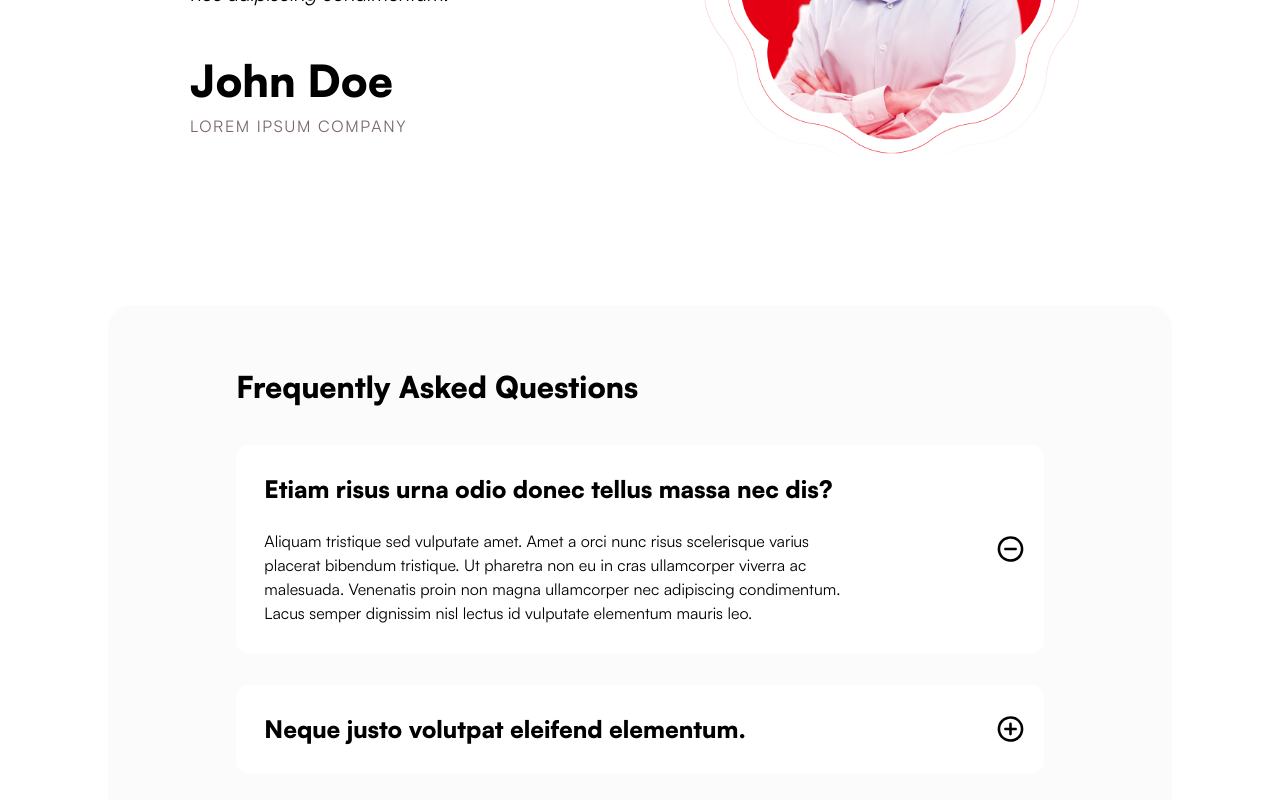
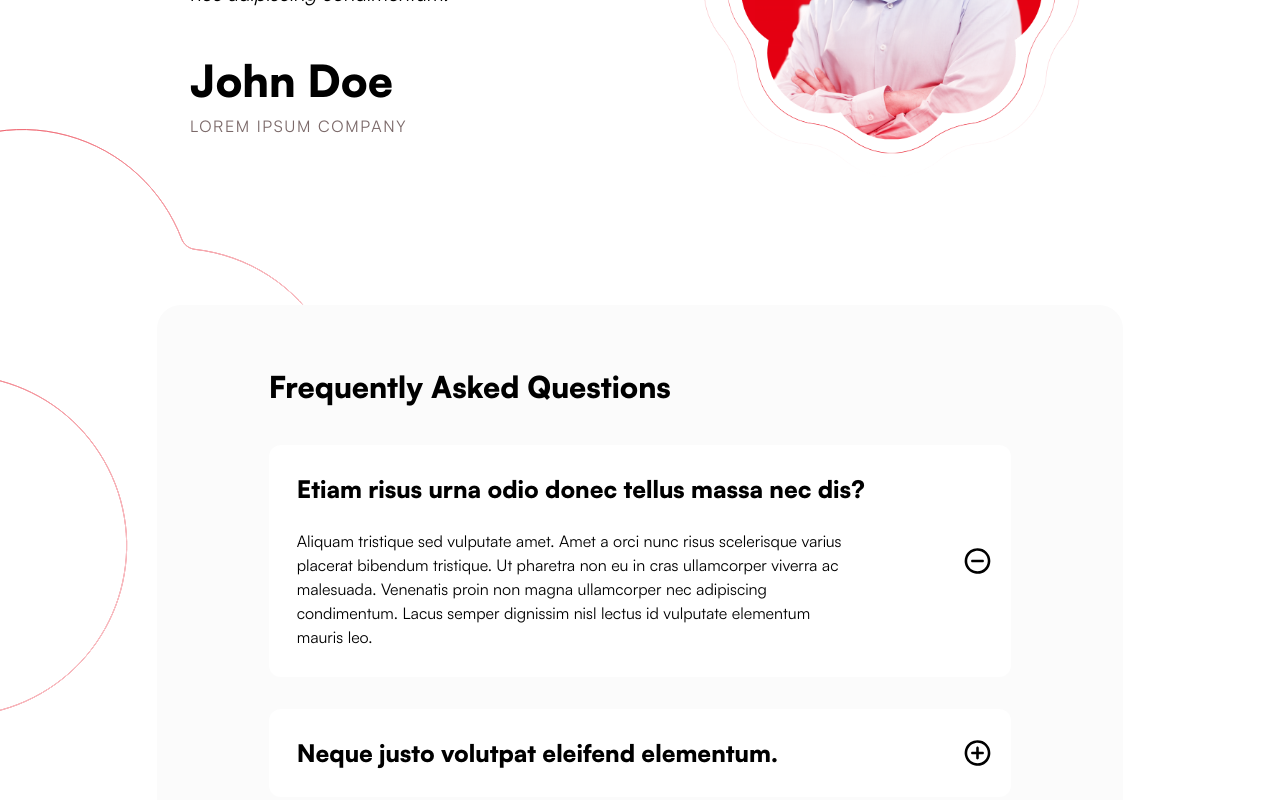
Before and after one commit to al1yew/cookies_app_submission, a Next.js app: page / in a window 1280 px wide. Shown: the part 3500-4300 px from the top of the page. Built offline with nearby package versions, Linux system fonts and the light colour scheme.

Commit message:
Mar 4, 2024, 9:53 PM

```diff
--- a/components/home/FAQ.tsx
+++ b/components/home/FAQ.tsx
@@ -4,6 +4,7 @@ import { QUESTIONS } from "@/lib/constants";
 import Container from "../shared/Container";
 import { useState } from "react";
 import SingleQuestion from "./SingleQuestion";
+import Image from "next/image";
 
 const FAQ = () => {
   const [activeId, setActiveId] = useState<number>(1);
@@ -16,7 +17,14 @@ const FAQ = () => {
   return (
     <section className="w-full relative mt-20 lg:mt-32">
       <Container>
-        <div className="bg-[#FBFBFB] rounded-3xl p-3 lg:px-32 lg:py-16 lg:w-11/12 lg:max-w-[1100px] w-full mx-auto">
+        <div className="bg-[#FBFBFB] rounded-3xl p-3 lg:px-28 lg:py-16 lg:w-10/12 lg:max-w-[1100px] w-full mx-auto">
+          <Image
+            src="/images/flower.svg"
+            width={400}
+            height={400}
+            alt="squares"
+            className="absolute -left-7 -top-44 hidden lg:block -z-10"
+          />
           <h1 className="text-3xl font-black text-center lg:text-start">
             Frequently Asked Questions
           </h1>
```
